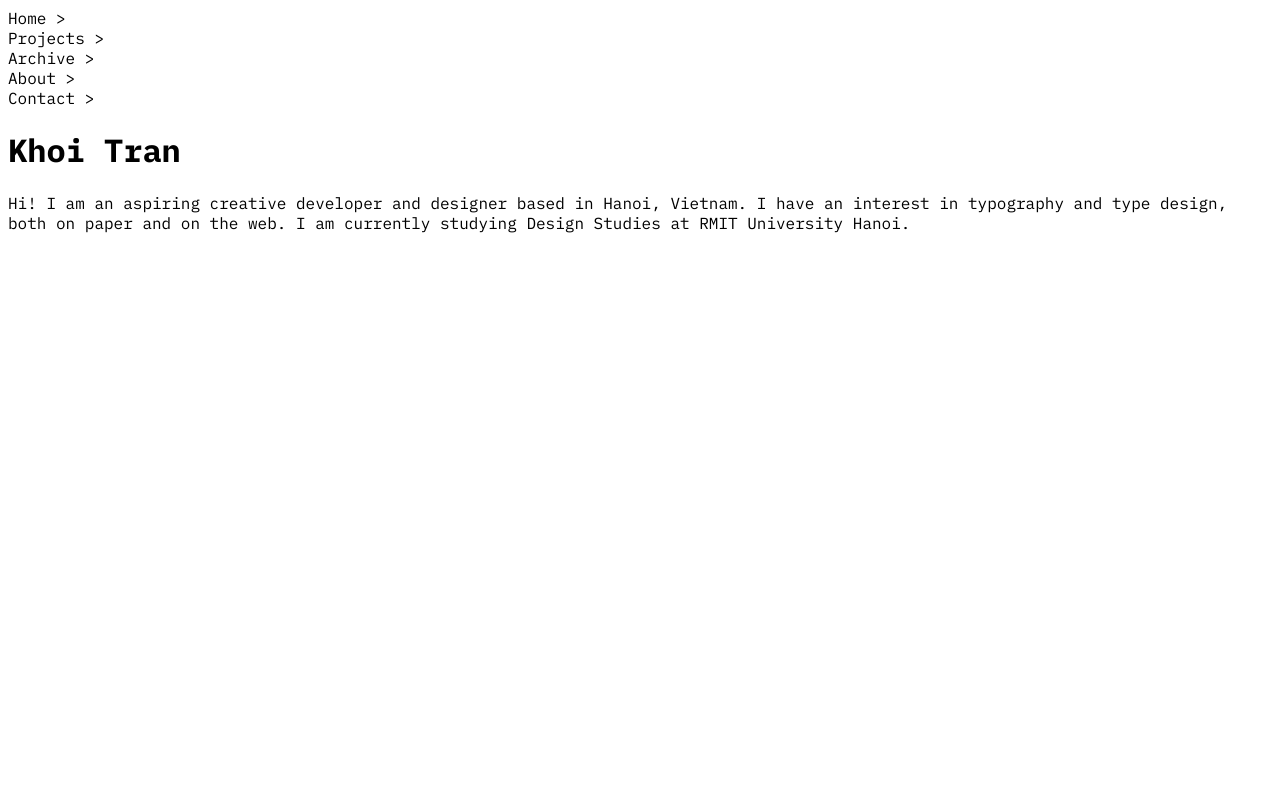
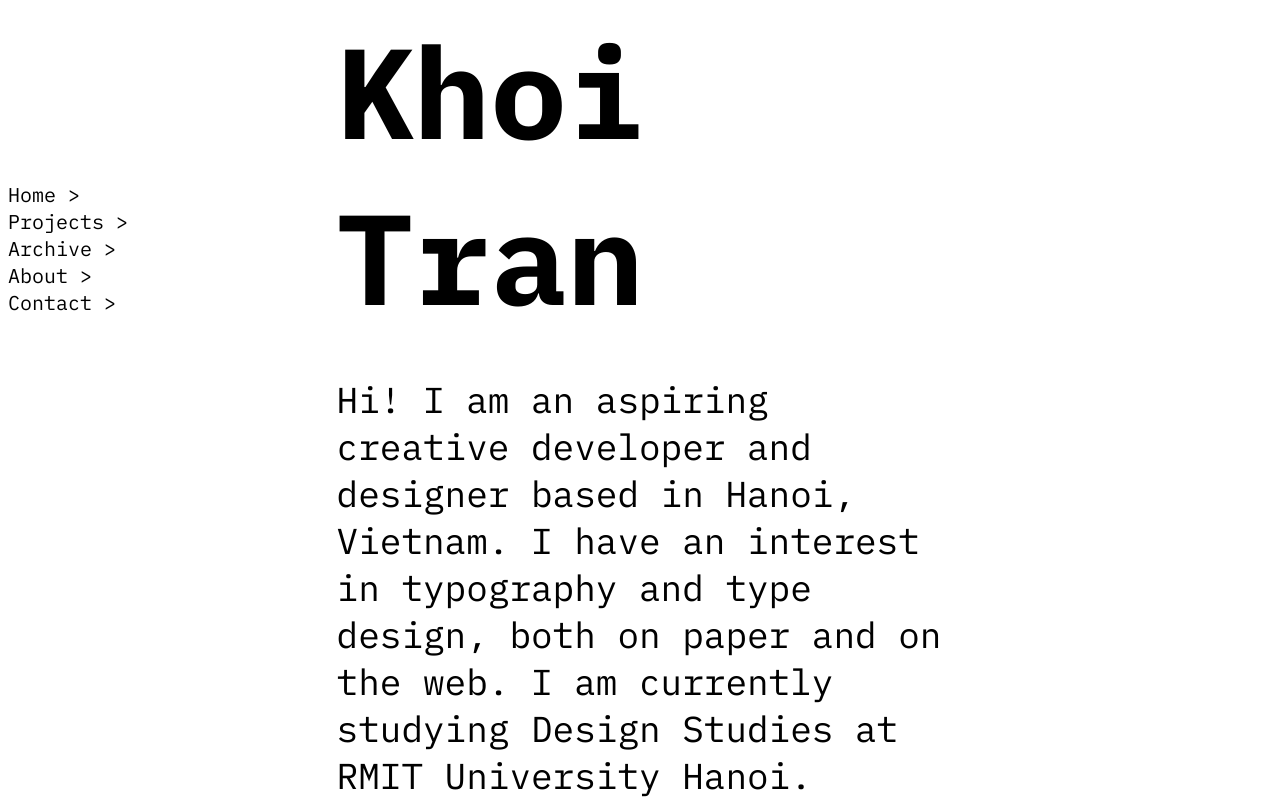
Before and after one commit to khooitran/khooitran, a SvelteKit app: page / in a window 1280 px wide. Built offline with nearby package versions, Linux system fonts and the light colour scheme.

Commit message:
desktop version landing page

```diff
--- a/src/routes/+layout.svelte
+++ b/src/lib/Navbar.svelte
@@ -1,7 +1,3 @@
-<script>
-  let { children } = $props();
-</script>
-
 <nav>
   <a href="/">Home &gt;</a>
   <a href="/projects">Projects &gt;</a>
@@ -10,15 +6,14 @@
   <a href="/contact">Contact &gt;</a>
 </nav>
 
-{@render children()}
-
 <style>
   nav {
     font-family: 'IBM Plex Mono', serif;
     font-weight: 400;
-    font-style: normal;
+    font-size: 20px;
     display: flex;
     flex-direction: column;
+    grid-area: nav;
   }
 
   a {
--- a/src/routes/+page.svelte
+++ b/src/routes/+page.svelte
@@ -1,9 +1,18 @@
-<h1>Khoi Tran</h1>
-<p>
-  Hi! I am an aspiring creative developer and designer based in Hanoi, Vietnam. I have an interest
-  in typography and type design, both on paper and on the web. I am currently studying Design
-  Studies at RMIT University Hanoi.
-</p>
+<script>
+  import Navbar from '$lib/Navbar.svelte';
+</script>
+
+<section>
+  <Navbar />
+  <div>
+    <h1>Khoi<br />Tran</h1>
+    <p>
+      Hi! I am an aspiring creative developer and designer based in Hanoi, Vietnam. I have an
+      interest in typography and type design, both on paper and on the web. I am currently studying
+      Design Studies at RMIT University Hanoi.
+    </p>
+  </div>
+</section>
 
 <style>
   h1,
@@ -13,9 +22,32 @@
 
   h1 {
     font-weight: 900;
+    font-size: 128px;
+    margin: 0;
+    padding: 0;
   }
 
   p {
     font-weight: 400;
+    font-size: 36px;
+    width: 66%;
+  }
+
+  section {
+    display: grid;
+    grid-template-areas:
+      'none content'
+      'nav content';
+    grid-template-columns: 1fr 3fr;
+    grid-template-rows: 1fr 4fr;
+    gap: 20px;
+    width: 98vw;
+    height: 98vh;
+  }
+
+  div {
+    grid-area: content;
+    display: grid;
+    grid-template-rows: 3fr 1fr;
   }
 </style>
```
